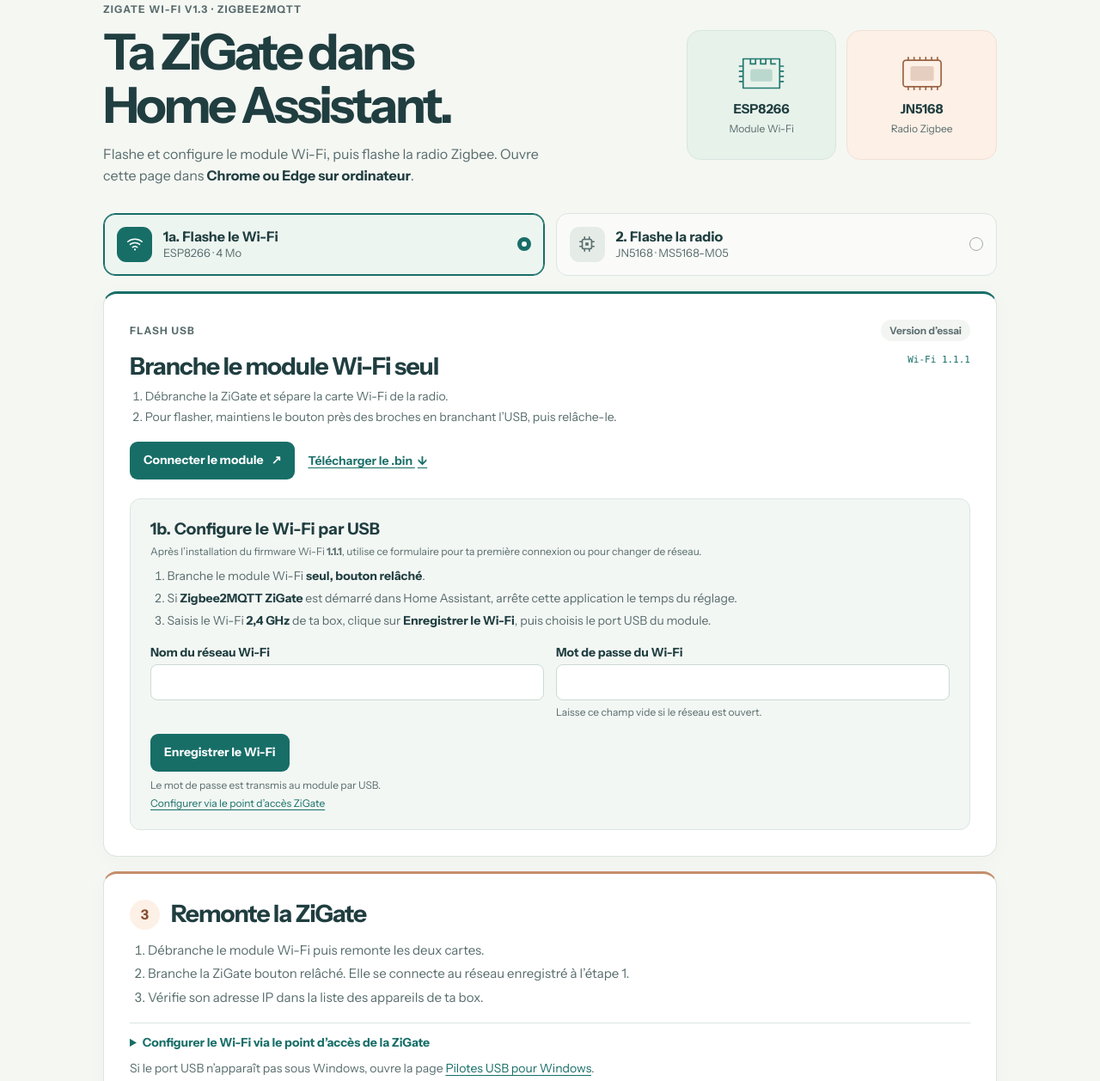
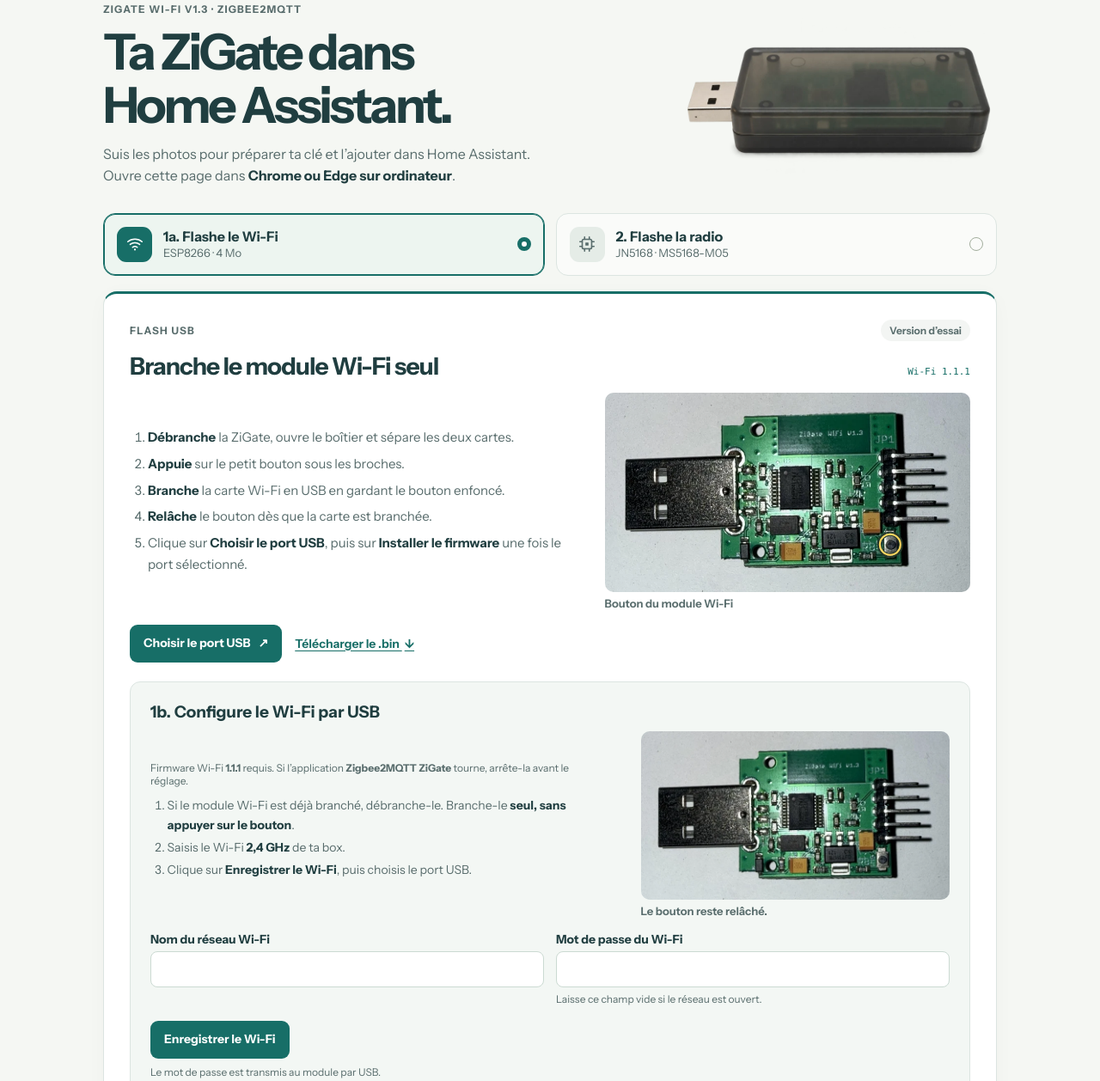
Before and after one commit to drslid/zigate-zigbee2mqtt-home-assistant, a plain HTML site: page index.html in a window 1280 px wide. Shown: the part 128-1386 px from the top of the page at 86% size. Drawn offline with Linux system fonts and the light colour scheme.

Commit message:
Illustrer les étapes de flash et de montage de la ZiGate

```diff
--- a/app.js
+++ b/app.js
@@ -4,23 +4,15 @@ import {configureWifi, readWifiSetup, validIpv4, wifiInputErrors} from "./wifi-s
 const releases = {
     wifi: {
         title: "Branche le module Wi-Fi seul",
-        instructions: [
-            "Débranche la ZiGate et sépare la carte Wi-Fi de la radio.",
-            "Pour flasher, maintiens le bouton près des broches en branchant l’USB, puis relâche-le.",
-        ],
         version: "Wi-Fi 1.1.1",
         file: "ZiGate-WiFi-v1.3-Z2M-ESP8266-1.1.1.bin",
         sha256: "59d2c4a152af4257041bd724959994563e6a401ea095a31434891d0b11034409",
         backup: "sauvegarde-ZiGate-ESP8266.bin",
         installText: "Le firmware Wi-Fi va être remplacé. Garde le module branché jusqu’à la fin de la vérification.",
-        next: "Firmware Wi-Fi installé. Rebranche le module bouton relâché, puis configure le Wi-Fi.",
+        next: "Firmware Wi-Fi installé. Passe à l’étape 1b pour configurer le Wi-Fi.",
     },
     radio: {
-        title: "Branche le JN5168 sur son adaptateur USB-TTL",
-        instructions: [
-            "Débranche la ZiGate, sépare les cartes et monte la radio sur l’adaptateur USB-TTL du kit.",
-            "Maintiens le bouton de la carte radio en branchant l’adaptateur, puis relâche-le.",
-        ],
+        title: "Branche la radio sur l’adaptateur USB‑TTL",
         version: "Radio 3.23 OPDM",
         file: "ZiGate-Radio-JN5168-v3.23-OPDM-Z2M.bin",
         sha256: "c6dce9820c03cb2f60ef22f147d4de86bf4525cf1139a5f80fed5ea62414a06a",
@@ -85,11 +77,8 @@ function showNextStep() {
 function showTarget() {
     const release = releases[target];
     byId("preparation-title").textContent = release.title;
-    byId("preparation-steps").replaceChildren(...release.instructions.map((text) => {
-        const item = document.createElement("li");
-        item.textContent = text;
-        return item;
-    }));
+    byId("wifi-flash-guide").hidden = target !== "wifi";
+    byId("radio-flash-guide").hidden = target !== "radio";
     byId("firmware-version").textContent = release.version;
     byId("firmware-download").href = `./firmwares/${release.file}`;
     byId("radio-port-help").hidden = target !== "radio";
--- a/assets/style.css
+++ b/assets/style.css
@@ -47,14 +47,7 @@ h1, h2, h3, p { margin-top: 0; }
 h1 { margin-bottom: 13px; font-size: clamp(34px, 5vw, 58px); font-weight: 700; letter-spacing: -.055em; line-height: 1.07; }
 .intro { max-width: 515px; margin: 0; font-size: 16px; line-height: 1.58; color: var(--muted); }
 .intro strong { color: var(--ink); }
-.hardware { display: grid; grid-template-columns: repeat(2, minmax(0, 1fr)); gap: 12px; }
-.module-label { display: grid; justify-items: center; align-content: center; gap: 6px; min-height: 151px; padding: 12px 9px; border: 1px solid #d6e7df; border-radius: var(--radius); background: #e7f2eb; text-align: center; }
-.module-label:nth-child(2) { background: #fdf0e6; border-color: #f2e1d6; }
-.module-label strong { font-size: 15px; }
-.module-label > span:last-child { color: var(--muted); font-size: 12px; }
-.chip-art { display: block; width: 68px; height: 45px; color: #22796f; margin-bottom: 3px; }
-.module-label:nth-child(2) .chip-art { color: #9b6445; }
-.chip-art svg { width: 100%; height: 100%; }
+.hero-product { display: block; width: 100%; height: auto; }
 
 .installer, .step-panel { background: var(--card); border: 1px solid var(--line); border-top: 3px solid var(--green); border-radius: var(--radius); padding: clamp(18px, 3.2vw, 30px); box-shadow: 0 4px 24px #173c3107; }
 .installer-heading { display: flex; align-items: center; justify-content: space-between; flex-wrap: wrap; gap: 8px 16px; margin-bottom: 11px; }
@@ -76,11 +69,32 @@ h2 { font-size: clamp(21px, 3.1vw, 28px); line-height: 1.2; letter-spacing: -.03
 .target-text small { color: var(--muted); font-size: 13px; }
 .target-select { margin-left: auto; flex: 0 0 16px; width: 16px; height: 16px; border-radius: 50%; border: 1px solid #a2ae9d; }
 .target:has(input:checked) .target-select { border: 5px solid var(--green); background: white; }
-.preparation { display: flex; align-items: start; justify-content: space-between; gap: 17px; margin: 13px 0 17px; }
-.preparation h2 { margin-bottom: 8px; }
-.preparation ol { padding-left: 1.27em; margin: 0; color: var(--muted); font-size: 14px; line-height: 1.55; }
-.preparation li + li { margin-top: 2px; }
+.preparation { margin: 13px 0 17px; }
+.guide-heading { display: flex; align-items: baseline; justify-content: space-between; flex-wrap: wrap; gap: 6px 16px; margin-bottom: 14px; }
 .firmware-tag { color: var(--green); white-space: nowrap; font-family: ui-monospace, Consolas, monospace; font-size: 11px; margin: 2px 0 0; }
+.guide-grid { display: grid; grid-template-columns: minmax(0, 1.2fr) minmax(0, 1fr); align-items: center; gap: 16px clamp(16px, 4vw, 42px); }
+.guide-grid > ol { margin-block: 0; }
+.guide-grid > ol li + li { margin-top: 6px; }
+.guide-figure { min-width: 0; margin: 0; }
+.guide-photo { position: relative; overflow: hidden; border-radius: 10px; background: var(--soft); }
+.guide-photo img { display: block; width: 100%; height: auto; }
+.guide-figure figcaption { margin-top: 5px; color: var(--muted); font-size: 13px; font-weight: 650; }
+.guide-radio-photos { display: grid; grid-template-columns: minmax(0, 1.08fr) minmax(0, 1fr); align-items: end; gap: 8px; }
+.wifi-button-mark { --mark-x: 78.12%; --mark-y: 76.3%; --mark-size: 6.2%; }
+.radio-button-mark { --mark-x: 55.7%; --mark-y: 48.01%; --mark-size: 16%; }
+.photo-marker {
+  position: absolute;
+  left: var(--mark-x);
+  top: var(--mark-y);
+  width: var(--mark-size);
+  aspect-ratio: 1;
+  transform: translate(-50%, -50%);
+  border: 2px solid #ffd75e;
+  border-radius: 50%;
+  box-shadow: 0 0 0 2px #26382a, inset 0 0 0 1px #26382a;
+  pointer-events: none;
+}
+.montage-guide { margin-top: 16px; }
 .controls { display: flex; flex-wrap: wrap; align-items: center; gap: 9px; }
 .button { min-height: 44px; display: inline-flex; gap: 9px; align-items: center; justify-content: center; border: 1px solid transparent; border-radius: 9px; padding: 10px 15px; line-height: 1.25; font-size: 14px; font-weight: 700; text-decoration: none; }
 .button.primary { color: white; background: var(--green); }
@@ -136,6 +150,7 @@ progress { width: 100%; height: 10px; accent-color: #3e7650; }
 .wifi-setup-button { display: flex; margin-top: 8px; }
 .wifi-form-panel { margin-top: 22px; padding: clamp(16px, 3vw, 23px); border: 1px solid var(--line); border-radius: 12px; background: #f3f7f4; }
 .wifi-form-panel h3 { margin: 0; font-size: 19px; line-height: 1.3; }
+.wifi-setup-guide { margin: 10px 0 16px; grid-template-columns: minmax(0, 1fr) minmax(0, .68fr); }
 .wifi-form-panel .short-steps { margin-block: 8px 15px; font-size: 14px; }
 .wifi-form-fields { display: grid; grid-template-columns: repeat(2, minmax(0, 1fr)); gap: 10px 14px; margin-bottom: 8px; }
 .wifi-form-panel .config-example > .field-hint { margin: 8px 0 0; }
@@ -161,9 +176,9 @@ dialog p { margin: 12px 0 19px; color: var(--muted); line-height: 1.5; }
   .header-inner { min-height: 61px; }
   .header-link { font-size: 12px; }
   .hero { grid-template-columns: 1fr; gap: 17px; padding: 30px 0 22px; }
-  .hardware { gap: 9px; }
-  .module-label { min-height: 108px; gap: 2px; padding: 8px; }
-  .chip-art { width: 52px; height: 35px; }
+  .hero-product { max-width: 280px; justify-self: center; }
+  .guide-grid { grid-template-columns: minmax(0, 1fr); }
+  .guide-grid > .guide-figure, .guide-radio-photos { grid-row: 1; }
   .lower-panel { grid-template-columns: 1fr; gap: 15px; }
   .wifi-form-fields { grid-template-columns: 1fr; }
 }
@@ -171,6 +186,5 @@ dialog p { margin: 12px 0 19px; color: var(--muted); line-height: 1.5; }
 @media (max-width: 440px) {
   .targets { grid-template-columns: 1fr; gap: 8px; }
   .target { padding: 10px; }
-  .preparation { flex-direction: column; gap: 8px; }
   .installer-heading { align-items: flex-start; }
 }
--- a/index.html
+++ b/index.html
@@ -3,11 +3,11 @@
 <head>
   <meta charset="utf-8">
   <meta name="viewport" content="width=device-width, initial-scale=1">
-  <meta name="description" content="Flashe et configure le Wi-Fi de ta ZiGate v1.3 en USB depuis Chrome ou Edge, puis ajoute-la à Home Assistant.">
+  <meta name="description" content="Guide illustré pour flasher et configurer ta ZiGate Wi-Fi v1.3 en USB, puis l’ajouter à Home Assistant avec Zigbee2MQTT.">
   <meta name="theme-color" content="#f5f7f3">
   <link rel="icon" href="./assets/icon.svg" type="image/svg+xml">
-  <link rel="stylesheet" href="./assets/style.css?v=9">
-  <script type="module" src="./app.js?v=9"></script>
+  <link rel="stylesheet" href="./assets/style.css?v=10">
+  <script type="module" src="./app.js?v=10"></script>
   <title>Mise à jour ZiGate Wi-Fi v1.3</title>
 </head>
 <body>
@@ -29,12 +29,9 @@
       <div>
         <p class="eyebrow">ZiGate Wi-Fi v1.3 · Zigbee2MQTT</p>
         <h1 id="page-title">Ta ZiGate dans<br>Home Assistant.</h1>
-        <p class="intro">Flashe et configure le module Wi-Fi, puis flashe la radio Zigbee. Ouvre cette page dans <strong>Chrome ou Edge sur ordinateur</strong>.</p>
+        <p class="intro">Suis les photos pour préparer ta clé et l’ajouter dans Home Assistant. Ouvre cette page dans <strong>Chrome ou Edge sur ordinateur</strong>.</p>
       </div>
-      <div class="hardware" aria-label="Deux modules à programmer">
-        <div class="module-label"><span class="chip-art" aria-hidden="true"><svg viewBox="0 0 80 52" fill="none"><path d="M15 6h50v40H15zM25 6v7h7V6h7v7h7V6h7v7h6M10 16h5m-5 7h5m-5 7h5m-5 7h5m50-21h5m-5 7h5m-5 7h5m-5 7h5" stroke="currentColor" stroke-width="2" stroke-linecap="round" stroke-linejoin="round"/><rect x="25" y="20" width="30" height="17" rx="3" fill="currentColor" opacity=".22"/></svg></span><strong>ESP8266</strong><span>Module Wi-Fi</span></div>
-        <div class="module-label"><span class="chip-art" aria-hidden="true"><svg viewBox="0 0 80 52" fill="none"><rect x="14" y="8" width="52" height="36" rx="4" stroke="currentColor" stroke-width="2"/><rect x="24" y="16" width="32" height="20" rx="3" fill="currentColor" opacity=".24"/><path d="M21 4v4m8-4v4m8-4v4m8-4v4m8-4v4m8-4v4M21 44v4m8-4v4m8-4v4m8-4v4m8-4v4m8-4v4" stroke="currentColor" stroke-width="2" stroke-linecap="round"/></svg></span><strong>JN5168</strong><span>Radio Zigbee</span></div>
-      </div>
+      <img class="hero-product" src="./assets/guide/zigate-boitier.webp" width="900" height="470" alt="ZiGate Wi-Fi v1.3 dans son boîtier translucide">
     </section>
 
     <section id="flash" aria-labelledby="installer-title">
@@ -67,18 +64,52 @@
         <span class="version" title="Le flash sur une ZiGate physique reste à valider">Version d’essai</span>
       </div>
       <div class="preparation">
-        <div class="preparation-text">
+        <div class="guide-heading">
           <h2 id="preparation-title">Branche le module Wi-Fi seul</h2>
-          <ol id="preparation-steps">
-            <li>Débranche la ZiGate et sépare la carte Wi-Fi de la radio.</li>
-            <li>Pour flasher, maintiens le bouton près des broches en branchant l’USB, puis relâche-le.</li>
+          <p class="firmware-tag" id="firmware-version">Wi-Fi 1.1.1</p>
+        </div>
+        <div class="guide-grid" id="wifi-flash-guide">
+          <ol class="short-steps">
+            <li><strong>Débranche</strong> la ZiGate, ouvre le boîtier et sépare les deux cartes.</li>
+            <li><strong>Appuie</strong> sur le petit bouton sous les broches.</li>
+            <li><strong>Branche</strong> la carte Wi-Fi en USB en gardant le bouton enfoncé.</li>
+            <li><strong>Relâche</strong> le bouton dès que la carte est branchée.</li>
+            <li>Clique sur <strong>Choisir le port USB</strong>, puis sur <strong>Installer le firmware</strong> une fois le port sélectionné.</li>
           </ol>
+          <figure class="guide-figure">
+            <div class="guide-photo wifi-button-mark">
+              <img src="./assets/guide/module-wifi.webp" width="745" height="405" alt="Carte Wi-Fi avec la prise USB à gauche et le petit bouton sous les broches à droite">
+              <span class="photo-marker" aria-hidden="true"></span>
+            </div>
+            <figcaption>Bouton du module Wi-Fi</figcaption>
+          </figure>
         </div>
-        <p class="firmware-tag" id="firmware-version">Wi-Fi 1.1.1</p>
+        <div class="guide-grid" id="radio-flash-guide" hidden>
+          <ol class="short-steps">
+            <li>USB débranché, <strong>emboîte</strong> la radio seule sur l’adaptateur USB‑TTL du kit.</li>
+            <li><strong>Appuie</strong> sur le bouton <strong>S2</strong> de la radio.</li>
+            <li><strong>Branche</strong> l’adaptateur en USB en gardant S2 enfoncé.</li>
+            <li><strong>Relâche</strong> S2 dès que l’adaptateur est branché.</li>
+            <li>Clique sur <strong>Choisir le port USB</strong>, puis sur <strong>Installer le firmware</strong> une fois le port sélectionné.</li>
+          </ol>
+          <div class="guide-radio-photos">
+            <figure class="guide-figure">
+              <div class="guide-photo"><img src="./assets/guide/adaptateur-usb-ttl.webp" width="686" height="247" alt="Adaptateur USB-TTL du kit avec cinq broches de connexion" loading="lazy"></div>
+              <figcaption>Adaptateur USB‑TTL</figcaption>
+            </figure>
+            <figure class="guide-figure">
+              <div class="guide-photo radio-button-mark">
+                <img src="./assets/guide/module-radio.webp" width="474" height="402" alt="Carte radio séparée avec le bouton rond S2 entouré" loading="lazy">
+                <span class="photo-marker" aria-hidden="true"></span>
+              </div>
+              <figcaption>Bouton S2 de la radio</figcaption>
+            </figure>
+          </div>
+        </div>
       </div>
 
       <div class="controls">
-        <button id="connect" class="button primary" type="button" disabled>Connecter le module <span aria-hidden="true">↗</span></button>
+        <button id="connect" class="button primary" type="button" disabled>Choisir le port USB <span aria-hidden="true">↗</span></button>
         <button id="backup" class="button secondary" type="button" hidden>Sauvegarder</button>
         <button id="install" class="button primary" type="button" hidden>Installer le firmware <span aria-hidden="true">↗</span></button>
         <button id="disconnect" class="button secondary" type="button" hidden>Déconnecter</button>
@@ -96,12 +127,20 @@
       </div>
       <section id="wifi" class="wifi-form-panel" aria-labelledby="wifi-title">
         <h3 id="wifi-title">1b. Configure le Wi-Fi par USB</h3>
-        <p class="field-hint">Après l’installation du firmware Wi-Fi <strong>1.1.1</strong>, utilise ce formulaire pour ta première connexion ou pour changer de réseau.</p>
-        <ol class="short-steps">
-          <li>Branche le module Wi-Fi <strong>seul, bouton relâché</strong>.</li>
-          <li>Si <strong>Zigbee2MQTT ZiGate</strong> est démarré dans Home Assistant, arrête cette application le temps du réglage.</li>
-          <li>Saisis le Wi-Fi <strong>2,4 GHz</strong> de ta box, clique sur <strong>Enregistrer le Wi-Fi</strong>, puis choisis le port USB du module.</li>
-        </ol>
+        <div class="guide-grid wifi-setup-guide">
+          <div>
+            <p class="field-hint">Firmware Wi-Fi <strong>1.1.1</strong> requis. Si l’application <strong>Zigbee2MQTT ZiGate</strong> tourne, arrête-la avant le réglage.</p>
+            <ol class="short-steps">
+              <li>Si le module Wi-Fi est déjà branché, débranche-le. Branche-le <strong>seul, sans appuyer sur le bouton</strong>.</li>
+              <li>Saisis le Wi-Fi <strong>2,4 GHz</strong> de ta box.</li>
+              <li>Clique sur <strong>Enregistrer le Wi-Fi</strong>, puis choisis le port USB.</li>
+            </ol>
+          </div>
+          <figure class="guide-figure">
+            <div class="guide-photo"><img src="./assets/guide/module-wifi.webp" width="745" height="405" alt="Module Wi-Fi seul, séparé de la radio" loading="lazy"></div>
+            <figcaption>Le bouton reste relâché.</figcaption>
+          </figure>
+        </div>
         <form class="config-example" id="wifi-form" autocomplete="off" aria-describedby="wifi-form-note">
           <div class="wifi-form-fields">
             <div>
@@ -138,9 +177,9 @@
         </div>
       </details>
       <details class="reset-panel" id="reset-section" hidden>
-        <summary>Repartir avec un réseau Zigbee neuf</summary>
+        <summary>Facultatif · Effacer les anciens appairages</summary>
         <div class="reset-body">
-          <p>Après le flash, garde la radio sur l’adaptateur USB-TTL. Débranche et rebranche-la sans maintenir son bouton.</p>
+          <p>Garde la radio sur l’adaptateur USB‑TTL. Débranche l’adaptateur, puis rebranche-le <strong>sans appuyer sur S2</strong>.</p>
           <p>La réinitialisation efface les appareils appairés et les paramètres de l’ancien réseau.</p>
           <button id="reset" class="button secondary" type="button" disabled>Effacer l’ancien réseau</button>
           <p id="reset-status" class="status" role="status" aria-live="polite" hidden></p>
@@ -151,15 +190,22 @@
 
     <section class="step-panel step-wifi" id="montage" aria-labelledby="montage-title">
       <div class="step-heading"><span class="step-number" aria-hidden="true">3</span><h2 id="montage-title"><span class="sr-only">3. </span>Remonte la ZiGate</h2></div>
-      <ol class="short-steps">
-        <li>Débranche le module Wi-Fi puis remonte les deux cartes.</li>
-        <li>Branche la ZiGate bouton relâché. Elle se connecte au réseau enregistré à l’étape 1.</li>
-        <li>Vérifie son adresse IP dans la liste des appareils de ta box.</li>
-      </ol>
+      <div class="guide-grid montage-guide">
+        <ol class="short-steps">
+          <li><strong>Débranche</strong> les deux cartes. Retire la radio de l’adaptateur USB‑TTL.</li>
+          <li><strong>Emboîte</strong> la radio sur le module Wi-Fi, comme sur la photo.</li>
+          <li><strong>Branche</strong> la ZiGate montée en USB <strong>sans appuyer sur les boutons</strong>.</li>
+          <li>Retrouve son <strong>adresse IP</strong> dans la liste des appareils de ta box.</li>
+        </ol>
+        <figure class="guide-figure">
+          <div class="guide-photo"><img src="./assets/guide/zigate-assemblee.webp" width="908" height="350" alt="ZiGate remontée avec le module Wi-Fi à gauche et la radio à droite" loading="lazy"></div>
+          <figcaption>Les deux cartes emboîtées.</figcaption>
+        </figure>
+      </div>
       <details id="wifi-ap" class="help-panel">
         <summary>Configurer le Wi-Fi via le point d’accès de la ZiGate</summary>
         <ol class="short-steps">
-          <li>Branche le module Wi-Fi en USB, bouton relâché. Si l’ancien réseau est encore accessible, coupe-le temporairement. Le point d’accès apparaît après environ 45 secondes hors connexion.</li>
+          <li>Branche le module Wi-Fi en USB <strong>sans appuyer sur le bouton</strong>. Si l’ancien réseau est encore accessible, coupe-le temporairement. Le point d’accès apparaît après environ 45 secondes hors connexion.</li>
           <li>
             Lis le nom et la clé du point d’accès. Connecte ton ordinateur à ce réseau.
             <button id="wifi-setup" class="button secondary wifi-setup-button" type="button" disabled>Lire la clé Wi-Fi en USB</button>
@@ -182,10 +228,10 @@
         <div class="config-text">
           <ol class="short-steps">
             <li>
-              Ajoute le dépôt ZiGate dans la <a href="https://my.home-assistant.io/redirect/supervisor_store/" target="_blank" rel="noopener">boutique de Home Assistant</a>, puis installe <strong>Zigbee2MQTT ZiGate</strong>.
+              Clique sur <strong>Ajouter le dépôt ZiGate</strong>, puis installe <strong>Zigbee2MQTT ZiGate</strong> dans la <a href="https://my.home-assistant.io/redirect/supervisor_store/" target="_blank" rel="noopener">boutique de Home Assistant</a>.
               <div class="app-store-link"><a class="button primary" href="https://my.home-assistant.io/redirect/supervisor_add_addon_repository/?repository_url=https%3A%2F%2Fgithub.com%2Fdrslid%2Fzigate-zigbee2mqtt-home-assistant" target="_blank" rel="noopener">Ajouter le dépôt ZiGate <span aria-hidden="true">↗</span></a></div>
             </li>
-            <li>Dans <strong>Configuration</strong>, renseigne l’<strong>adresse IP de la ZiGate</strong>, choisis un canal Zigbee différent de celui de ton premier réseau et enregistre.</li>
+            <li>Dans <strong>Configuration</strong>, saisis l’<strong>adresse IP de la ZiGate</strong>. Si tu as déjà un réseau Zigbee, choisis un autre canal. Enregistre.</li>
             <li>Clique sur <strong>Démarrer</strong>, puis sur <strong>Ouvrir l’interface Web</strong>. Active <strong>Afficher dans la barre latérale</strong> pour retrouver la page ZiGate.</li>
           </ol>
           <p class="field-hint">Les deux instances peuvent utiliser le même broker MQTT. Zigbee2MQTT ZiGate utilise le préfixe <code>zigbee2mqtt_zigate</code>.</p>
@@ -227,7 +273,7 @@ serial:
     <section class="step-panel step-pair" aria-labelledby="pair-title">
       <div class="step-heading"><span class="step-number" aria-hidden="true">5</span><h2 id="pair-title"><span class="sr-only">5. </span>Ajoute ton premier appareil Zigbee</h2></div>
       <ol class="short-steps">
-        <li>Dans <strong>Zigbee2MQTT ZiGate</strong>, vérifie que le coordinateur est connecté, puis active <strong>Autoriser l’appairage</strong>.</li>
+        <li>Ouvre <strong>Zigbee2MQTT ZiGate</strong> et clique sur <strong>Autoriser l’appairage</strong>.</li>
         <li>Mets une ampoule ou un capteur en mode appairage.</li>
         <li>Dans Home Assistant, ouvre l’intégration <strong>MQTT</strong> dans <strong>Paramètres → Appareils et services</strong>. Ajoute-la si elle manque. Ton appareil doit y apparaître.</li>
       </ol>
```
Also changed, not shown: assets/guide/adaptateur-usb-ttl.webp (added), assets/guide/module-radio.webp (added), assets/guide/module-wifi.webp (added), assets/guide/zigate-assemblee.webp (added), assets/guide/zigate-boitier.webp (added).
